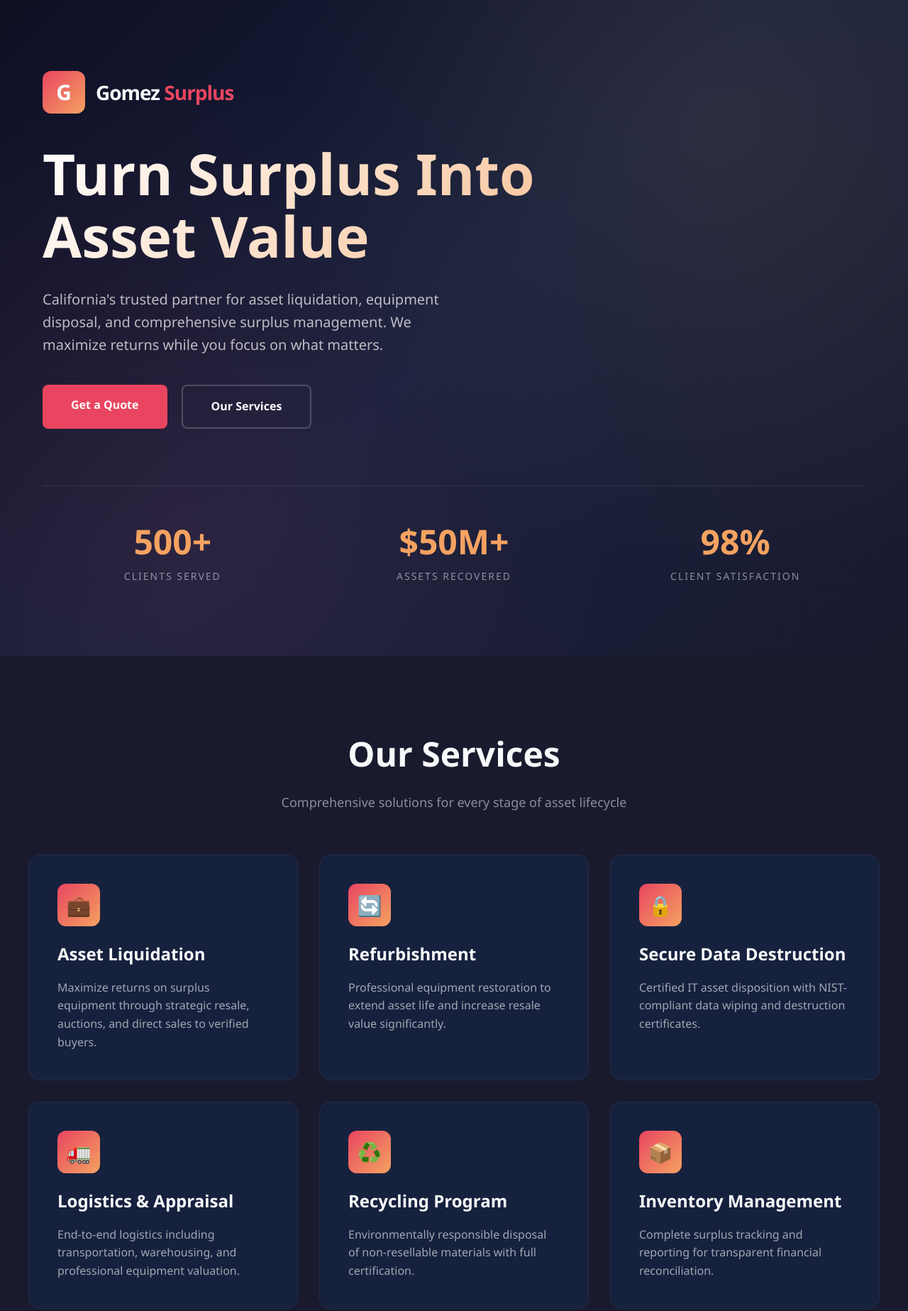
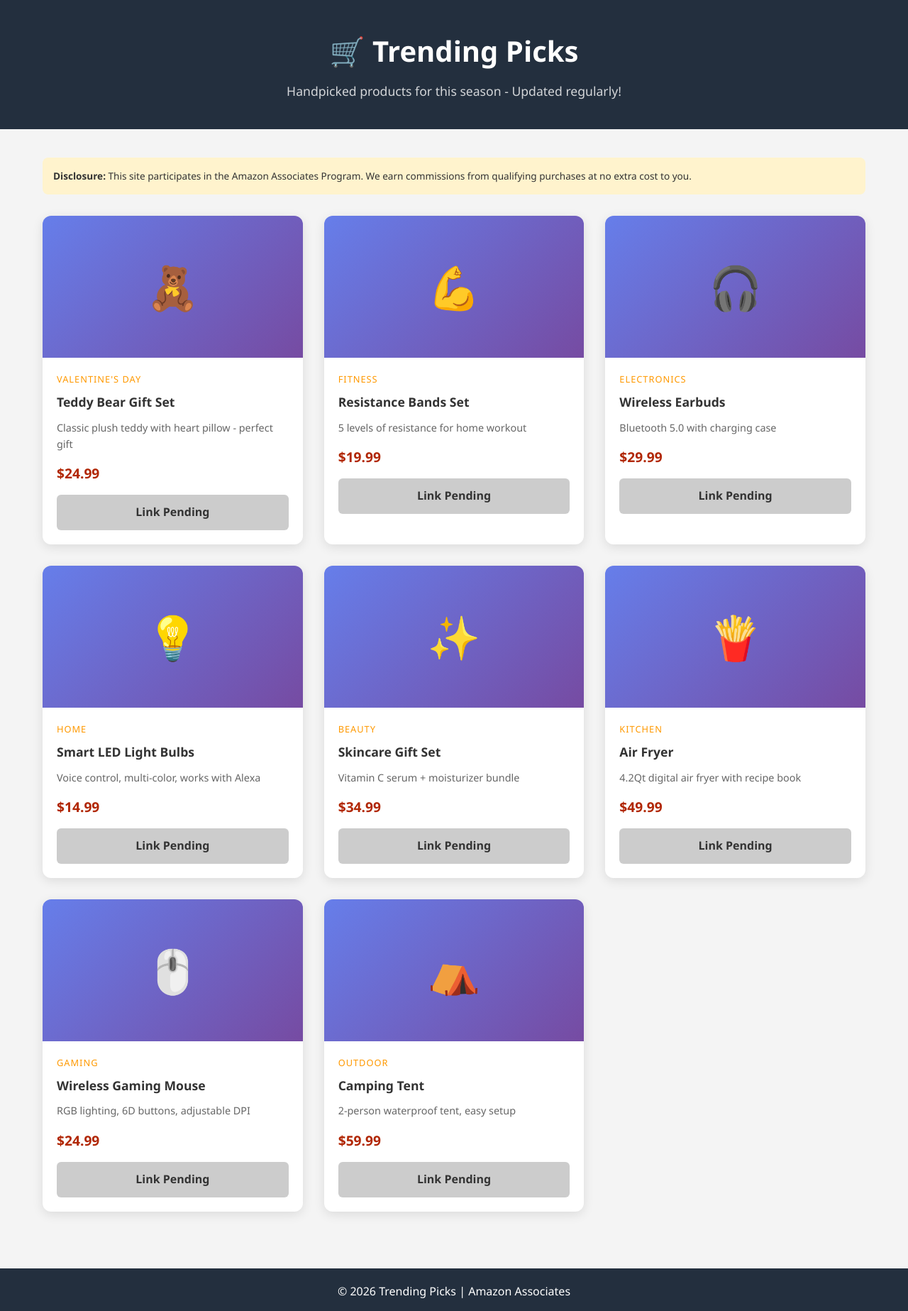
Before and after one commit to augustineopenclaw-code/Websites, a plain HTML site: page index.html in a window 1280 px wide. Shown: the top 1847 px of the page at 71% size. Drawn offline with Linux system fonts and the light colour scheme.

Commit message:
Add Amazon affiliate page

```diff
--- a/index.html
+++ b/index.html
@@ -3,434 +3,259 @@
 <head>
     <meta charset="UTF-8">
     <meta name="viewport" content="width=device-width, initial-scale=1.0">
-    <title>Gomez Surplus | California Asset Liquidation Experts</title>
+    <title>Trending Picks | Best Products This Season</title>
     <style>
-        * {
-            margin: 0;
-            padding: 0;
-            box-sizing: border-box;
-        }
+        * { margin: 0; padding: 0; box-sizing: border-box; }
 
         :root {
-            --primary: #1a1a2e;
-            --secondary: #16213e;
-            --accent: #e94560;
-            --gold: #f4a261;
-            --light: #f8f9fa;
-            --dark: #0f0f23;
+            --primary: #232f3e;
+            --secondary: #ff9900;
+            --light: #f4f4f4;
+            --dark: #333;
+            --white: #fff;
         }
 
         body {
             font-family: 'Segoe UI', system-ui, sans-serif;
-            background: var(--dark);
-            color: var(--light);
+            background: var(--light);
+            color: var(--dark);
             line-height: 1.6;
         }
 
-        /* Hero Section */
-        .hero {
-            min-height: 100vh;
-            background: linear-gradient(135deg, var(--dark) 0%, var(--secondary) 50%, var(--primary) 100%);
-            position: relative;
-            overflow: hidden;
+        header {
+            background: var(--primary);
+            color: var(--white);
+            padding: 40px 20px;
+            text-align: center;
         }
 
-        .hero::before {
-            content: '';
-            position: absolute;
-            top: 0;
-            left: 0;
-            right: 0;
-            bottom: 0;
-            background:
-                radial-gradient(circle at 20% 80%, rgba(233, 69, 96, 0.1) 0%, transparent 50%),
-                radial-gradient(circle at 80% 20%, rgba(244, 162, 97, 0.1) 0%, transparent 50%);
+        header h1 {
+            font-size: 2.5rem;
+            margin-bottom: 10px;
         }
 
-        .hero-content {
+        header p {
+            opacity: 0.8;
+            font-size: 1.1rem;
+        }
+
+        .container {
             max-width: 1200px;
             margin: 0 auto;
-            padding: 100px 20px;
-            position: relative;
-            z-index: 1;
+            padding: 40px 20px;
         }
 
-        .logo {
-            display: flex;
-            align-items: center;
-            gap: 15px;
-            margin-bottom: 40px;
+        .products {
+            display: grid;
+            grid-template-columns: repeat(auto-fill, minmax(280px, 1fr));
+            gap: 30px;
         }
 
-        .logo-icon {
-            width: 60px;
-            height: 60px;
-            background: linear-gradient(135deg, var(--accent), var(--gold));
+        .product-card {
+            background: var(--white);
             border-radius: 12px;
+            overflow: hidden;
+            box-shadow: 0 4px 15px rgba(0,0,0,0.1);
+            transition: transform 0.3s ease;
+        }
+
+        .product-card:hover {
+            transform: translateY(-5px);
+        }
+
+        .product-image {
+            height: 200px;
+            background: linear-gradient(135deg, #667eea 0%, #764ba2 100%);
             display: flex;
             align-items: center;
             justify-content: center;
-            font-size: 30px;
-            font-weight: bold;
+            font-size: 60px;
         }
 
-        .logo-text {
-            font-size: 28px;
-            font-weight: 700;
-            letter-spacing: -1px;
+        .product-info {
+            padding: 20px;
         }
 
-        .logo-text span {
-            color: var(--accent);
+        .product-category {
+            font-size: 0.8rem;
+            color: var(--secondary);
+            text-transform: uppercase;
+            letter-spacing: 1px;
+            margin-bottom: 8px;
         }
 
-        .hero h1 {
-            font-size: clamp(40px, 8vw, 80px);
-            line-height: 1.1;
-            margin-bottom: 30px;
-            background: linear-gradient(135deg, #fff 0%, var(--gold) 100%);
-            -webkit-background-clip: text;
-            -webkit-text-fill-color: transparent;
-            background-clip: text;
+        .product-title {
+            font-size: 1.1rem;
+            margin-bottom: 10px;
+            font-weight: 600;
         }
 
-        .hero p {
-            font-size: 20px;
-            color: rgba(255,255,255,0.7);
-            max-width: 600px;
-            margin-bottom: 40px;
-        }
-
-        .cta-buttons {
-            display: flex;
-            gap: 20px;
-            flex-wrap: wrap;
-        }
-
-        .btn {
-            padding: 16px 40px;
-            border-radius: 8px;
-            font-size: 16px;
-            font-weight: 600;
-            text-decoration: none;
-            transition: all 0.3s ease;
-            cursor: pointer;
-            border: none;
-        }
-
-        .btn-primary {
-            background: var(--accent);
-            color: white;
-        }
-
-        .btn-primary:hover {
-            background: #d63652;
-            transform: translateY(-2px);
-            box-shadow: 0 10px 30px rgba(233, 69, 96, 0.3);
-        }
-
-        .btn-secondary {
-            background: transparent;
-            border: 2px solid rgba(255,255,255,0.2);
-            color: white;
-        }
-
-        .btn-secondary:hover {
-            border-color: var(--gold);
-            color: var(--gold);
-        }
-
-        /* Stats */
-        .stats {
-            display: grid;
-            grid-template-columns: repeat(auto-fit, minmax(200px, 1fr));
-            gap: 30px;
-            margin-top: 80px;
-            padding-top: 40px;
-            border-top: 1px solid rgba(255,255,255,0.1);
-        }
-
-        .stat {
-            text-align: center;
-        }
-
-        .stat-number {
-            font-size: 48px;
-            font-weight: 700;
-            color: var(--gold);
-        }
-
-        .stat-label {
-            font-size: 14px;
-            color: rgba(255,255,255,0.5);
-            text-transform: uppercase;
-            letter-spacing: 2px;
-        }
-
-        /* Services */
-        .services {
-            padding: 100px 20px;
-            background: var(--primary);
-        }
-
-        .section-title {
-            text-align: center;
-            margin-bottom: 60px;
-        }
-
-        .section-title h2 {
-            font-size: 48px;
+        .product-desc {
+            font-size: 0.9rem;
+            color: #666;
             margin-bottom: 15px;
         }
 
-        .section-title p {
-            color: rgba(255,255,255,0.5);
-            font-size: 18px;
-        }
-
-        .services-grid {
-            max-width: 1200px;
-            margin: 0 auto;
-            display: grid;
-            grid-template-columns: repeat(auto-fit, minmax(300px, 1fr));
-            gap: 30px;
-        }
-
-        .service-card {
-            background: var(--secondary);
-            padding: 40px;
-            border-radius: 16px;
-            transition: all 0.3s ease;
-            border: 1px solid rgba(255,255,255,0.05);
-        }
-
-        .service-card:hover {
-            transform: translateY(-5px);
-            border-color: var(--accent);
-        }
-
-        .service-icon {
-            width: 60px;
-            height: 60px;
-            background: linear-gradient(135deg, var(--accent), var(--gold));
-            border-radius: 12px;
-            display: flex;
-            align-items: center;
-            justify-content: center;
-            font-size: 28px;
-            margin-bottom: 20px;
-        }
-
-        .service-card h3 {
-            font-size: 24px;
+        .product-price {
+            font-size: 1.2rem;
+            font-weight: 700;
+            color: #B12704;
             margin-bottom: 15px;
         }
 
-        .service-card p {
-            color: rgba(255,255,255,0.6);
+        .affiliate-btn {
+            display: block;
+            width: 100%;
+            padding: 12px;
+            background: var(--secondary);
+            color: var(--dark);
+            text-align: center;
+            text-decoration: none;
+            font-weight: 600;
+            border-radius: 6px;
+            transition: background 0.3s;
         }
 
-        /* Process */
-        .process {
-            padding: 100px 20px;
-            background: var(--dark);
+        .affiliate-btn:hover {
+            background: #e68a00;
         }
 
-        .process-steps {
-            max-width: 1000px;
-            margin: 0 auto;
-            display: grid;
-            grid-template-columns: repeat(auto-fit, minmax(250px, 1fr));
-            gap: 40px;
+        .affiliate-btn.pending {
+            background: #ccc;
+            cursor: not-allowed;
         }
 
-        .step {
-            position: relative;
-            padding-left: 30px;
+        footer {
+            background: var(--primary);
+            color: var(--white);
+            text-align: center;
+            padding: 20px;
+            margin-top: 40px;
         }
 
-        .step-number {
-            position: absolute;
-            left: 0;
-            top: 0;
-            font-size: 60px;
-            font-weight: 700;
-            color: var(--accent);
-            opacity: 0.2;
-            line-height: 1;
-        }
-
-        .step h3 {
-            font-size: 22px;
-            margin-bottom: 10px;
-            color: var(--gold);
-        }
-
-        .step p {
-            color: rgba(255,255,255,0.6);
-        }
-
-        /* CTA */
-        .cta {
-            padding: 100px 20px;
-            background: linear-gradient(135deg, var(--accent), #c73e54);
-            text-align: center;
-        }
-
-        .cta h2 {
-            font-size: 48px;
-            margin-bottom: 20px;
-        }
-
-        .cta p {
-            font-size: 20px;
-            opacity: 0.9;
+        .disclaimer {
+            background: #fff3cd;
+            padding: 15px;
+            border-radius: 8px;
             margin-bottom: 30px;
-        }
-
-        /* Footer */
-        footer {
-            padding: 40px 20px;
-            background: var(--dark);
-            text-align: center;
-            border-top: 1px solid rgba(255,255,255,0.1);
-        }
-
-        footer p {
-            color: rgba(255,255,255,0.4);
-        }
-
-        /* Mobile */
-        @media (max-width: 768px) {
-            .hero h1 {
-                font-size: 36px;
-            }
-            .stats {
-                grid-template-columns: repeat(2, 1fr);
-            }
+            font-size: 0.85rem;
         }
     </style>
 </head>
 <body>
-    <section class="hero">
-        <div class="hero-content">
-            <div class="logo">
-                <div class="logo-icon">G</div>
-                <div class="logo-text">Gomez <span>Surplus</span></div>
-            </div>
+    <header>
+        <h1>🛒 Trending Picks</h1>
+        <p>Handpicked products for this season - Updated regularly!</p>
+    </header>
 
-            <h1>Turn Surplus Into <br>Asset Value</h1>
-            <p>California's trusted partner for asset liquidation, equipment disposal, and comprehensive surplus management. We maximize returns while you focus on what matters.</p>
-
-            <div class="cta-buttons">
-                <a href="#contact" class="btn btn-primary">Get a Quote</a>
-                <a href="#services" class="btn btn-secondary">Our Services</a>
-            </div>
-
-            <div class="stats">
-                <div class="stat">
-                    <div class="stat-number">500+</div>
-                    <div class="stat-label">Clients Served</div>
-                </div>
-                <div class="stat">
-                    <div class="stat-number">$50M+</div>
-                    <div class="stat-label">Assets Recovered</div>
-                </div>
-                <div class="stat">
-                    <div class="stat-number">98%</div>
-                    <div class="stat-label">Client Satisfaction</div>
-                </div>
-            </div>
-        </div>
-    </section>
-
-    <section class="services" id="services">
-        <div class="section-title">
-            <h2>Our Services</h2>
-            <p>Comprehensive solutions for every stage of asset lifecycle</p>
+    <div class="container">
+        <div class="disclaimer">
+            <strong>Disclosure:</strong> This site participates in the Amazon Associates Program.
+            We earn commissions from qualifying purchases at no extra cost to you.
         </div>
 
-        <div class="services-grid">
-            <div class="service-card">
-                <div class="service-icon">💼</div>
-                <h3>Asset Liquidation</h3>
-                <p>Maximize returns on surplus equipment through strategic resale, auctions, and direct sales to verified buyers.</p>
-            </div>
-
-            <div class="service-card">
-                <div class="service-icon">🔄</div>
-                <h3>Refurbishment</h3>
-                <p>Professional equipment restoration to extend asset life and increase resale value significantly.</p>
-            </div>
-
-            <div class="service-card">
-                <div class="service-icon">🔒</div>
-                <h3>Secure Data Destruction</h3>
-                <p>Certified IT asset disposition with NIST-compliant data wiping and destruction certificates.</p>
-            </div>
-
-            <div class="service-card">
-                <div class="service-icon">🚛</div>
-                <h3>Logistics & Appraisal</h3>
-                <p>End-to-end logistics including transportation, warehousing, and professional equipment valuation.</p>
-            </div>
-
-            <div class="service-card">
-                <div class="service-icon">♻️</div>
-                <h3>Recycling Program</h3>
-                <p>Environmentally responsible disposal of non-resellable materials with full certification.</p>
-            </div>
-
-            <div class="service-card">
-                <div class="service-icon">📦</div>
-                <h3>Inventory Management</h3>
-                <p>Complete surplus tracking and reporting for transparent financial reconciliation.</p>
-            </div>
+        <div class="products" id="products">
+            <!-- Products will be added here -->
         </div>
-    </section>
-
-    <section class="process">
-        <div class="section-title">
-            <h2>How It Works</h2>
-            <p>Simple, transparent process</p>
-        </div>
-
-        <div class="process-steps">
-            <div class="step">
-                <div class="step-number">01</div>
-                <h3>Consultation</h3>
-                <p>We assess your surplus assets and understand your goals for recovery.</p>
-            </div>
-
-            <div class="step">
-                <div class="step-number">02</div>
-                <h3>Appraisal</h3>
-                <p>Professional valuation to establish fair market value and recovery potential.</p>
-            </div>
-
-            <div class="step">
-                <div class="step-number">03</div>
-                <h3>Execution</h3>
-                <p>We handle liquidation, resale, or recycling with full transparency.</p>
-            </div>
-
-            <div class="step">
-                <div class="step-number">04</div>
-                <h3>Returns</h3>
-                <p>You receive detailed reporting and maximum value recovery.</p>
-            </div>
-        </div>
-    </section>
-
-    <section class="cta" id="contact">
-        <h2>Ready to Liquidate?</h2>
-        <p>Let's turn your surplus into opportunity. Get a free consultation today.</p>
-        <a href="mailto:info@gomezsurplus.com" class="btn" style="background: white; color: var(--accent);">Contact Us</a>
-    </section>
+    </div>
 
     <footer>
-        <p>© 2026 Gomez Surplus | California | Licensed & Bonded</p>
+        <p>© 2026 Trending Picks | Amazon Associates</p>
     </footer>
+
+    <script>
+        const products = [
+            {
+                id: 1,
+                category: "Valentine's Day",
+                title: "Teddy Bear Gift Set",
+                description: "Classic plush teddy with heart pillow - perfect gift",
+                price: "$24.99",
+                emoji: "🧸",
+                affiliateLink: "PENDING"
+            },
+            {
+                id: 2,
+                category: "Fitness",
+                title: "Resistance Bands Set",
+                description: "5 levels of resistance for home workout",
+                price: "$19.99",
+                emoji: "💪",
+                affiliateLink: "PENDING"
+            },
+            {
+                id: 3,
+                category: "Electronics",
+                title: "Wireless Earbuds",
+                description: "Bluetooth 5.0 with charging case",
+                price: "$29.99",
+                emoji: "🎧",
+                affiliateLink: "PENDING"
+            },
+            {
+                id: 4,
+                category: "Home",
+                title: "Smart LED Light Bulbs",
+                description: "Voice control, multi-color, works with Alexa",
+                price: "$14.99",
+                emoji: "💡",
+                affiliateLink: "PENDING"
+            },
+            {
+                id: 5,
+                category: "Beauty",
+                title: "Skincare Gift Set",
+                description: "Vitamin C serum + moisturizer bundle",
+                price: "$34.99",
+                emoji: "✨",
+                affiliateLink: "PENDING"
+            },
+            {
+                id: 6,
+                category: "Kitchen",
+                title: "Air Fryer",
+                description: "4.2Qt digital air fryer with recipe book",
+                price: "$49.99",
+                emoji: "🍟",
+                affiliateLink: "PENDING"
+            },
+            {
+                id: 7,
+                category: "Gaming",
+                title: "Wireless Gaming Mouse",
+                description: "RGB lighting, 6D buttons, adjustable DPI",
+                price: "$24.99",
+                emoji: "🖱️",
+                affiliateLink: "PENDING"
+            },
+            {
+                id: 8,
+                category: "Outdoor",
+                title: "Camping Tent",
+                description: "2-person waterproof tent, easy setup",
+                price: "$59.99",
+                emoji: "⛺",
+                affiliateLink: "PENDING"
+            }
+        ];
+
+        const productsContainer = document.getElementById('products');
+
+        products.forEach(product => {
+            const card = document.createElement('div');
+            card.className = 'product-card';
+            card.innerHTML = `
+                <div class="product-image">${product.emoji}</div>
+                <div class="product-info">
+                    <div class="product-category">${product.category}</div>
+                    <div class="product-title">${product.title}</div>
+                    <div class="product-desc">${product.description}</div>
+                    <div class="product-price">${product.price}</div>
+                    <a href="#" class="affiliate-btn pending">Link Pending</a>
+                </div>
+            `;
+            productsContainer.appendChild(card);
+        });
+    </script>
 </body>
 </html>
-<!-- Updated Mon Feb 16 17:29:25 EST 2026 -->
```
